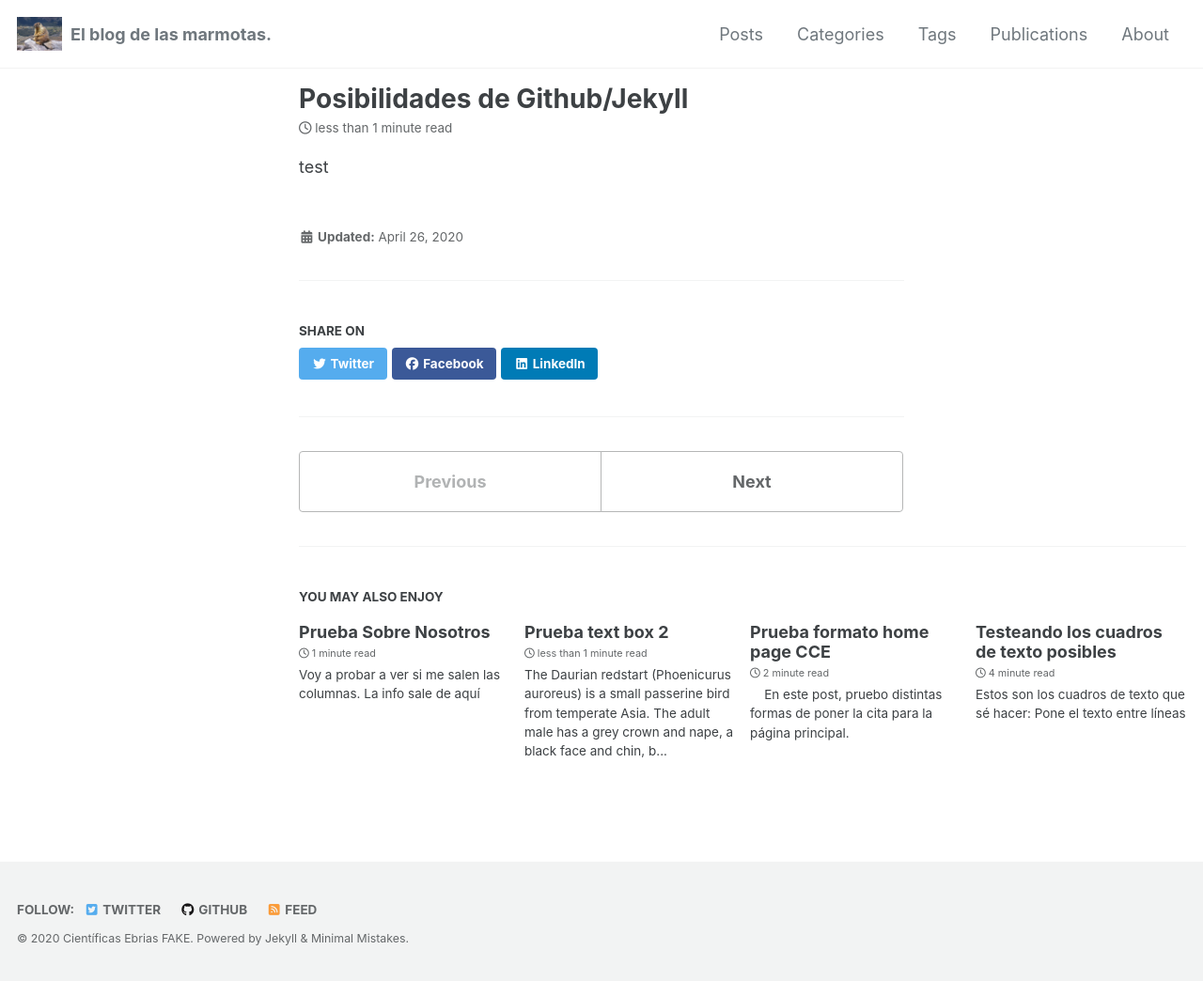
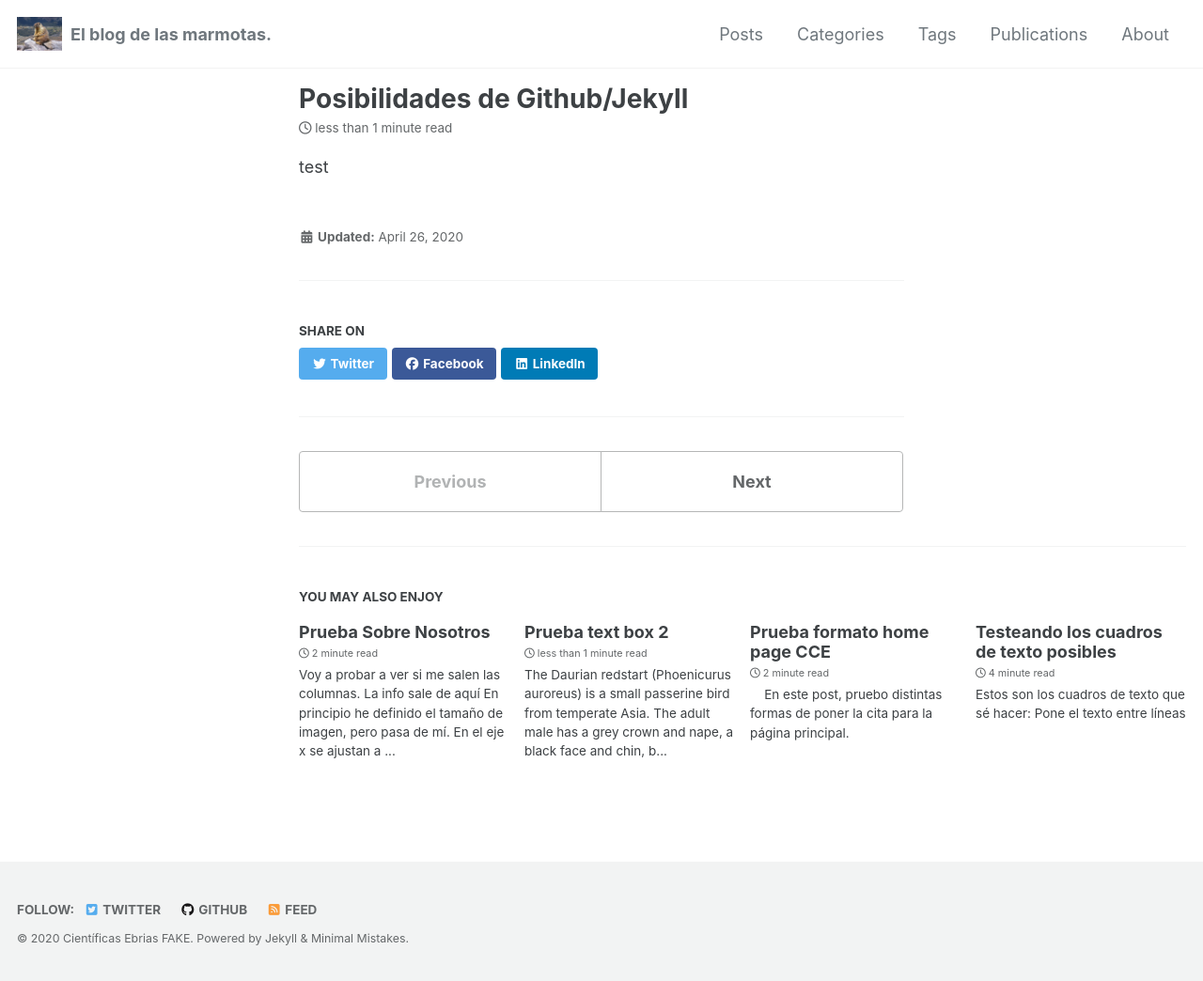
Before and after one commit to JuditSastre/test_blog, a Jekyll site: the page built from _posts/2020-04-26-post-test.md, in a window 1280 px wide. Shown: the whole page at 94% size. Built offline with Jekyll 4.4.1, drawn with Linux system fonts in a browser that asks for light colours; cached includes are drawn as plain includes; nearby versions of some CDN libraries; part of the change alters nothing that is shown.

Commit message:
Update 2020-05-11-prueba-sobre-nosotros.md

```diff
--- a/_posts/2020-05-11-prueba-sobre-nosotros.md
+++ b/_posts/2020-05-11-prueba-sobre-nosotros.md
@@ -6,7 +6,12 @@ author_profile: true
 
 Voy a probar a ver si me salen las columnas.
 La info sale de [aquí](https://www.w3schools.com/howto/howto_css_two_columns.asp)
+* En principio he definido el tamaño de imagen, pero pasa de mí. En el eje x se ajustan a la columna, así que bien, pero en el y...cada una es de su padre y de su madre. Se me ocurren dos opciones:
+    * Arreglar nuestras fotos para que sean iguales.
+    * Que la imagen esté en una fila diferente del texto. Aunque claro, si tu imagen es más corta que la de el de al lado quedará un espacio blanco entre imagen y texto. A mí me parece feo...
+* No me he puesto, pero se puede hacer que esto sea "responsive". Es decir, que si la ventana es pequeña dejan de ser dos columnas para ser una y que se vea mejor. Puedo intentarlo.
 
+---
 Hemos reunido aquí a distintas disciplinas científicas para demostrar que la Ciencia está en todas partes, y no sólo entre tubos de laboratorio y pizarras llenas de fórmulas.
 
 ¿Quiénes somos?
```
